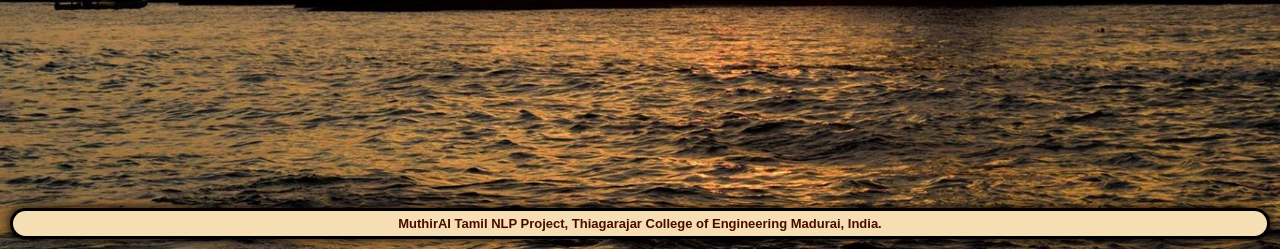
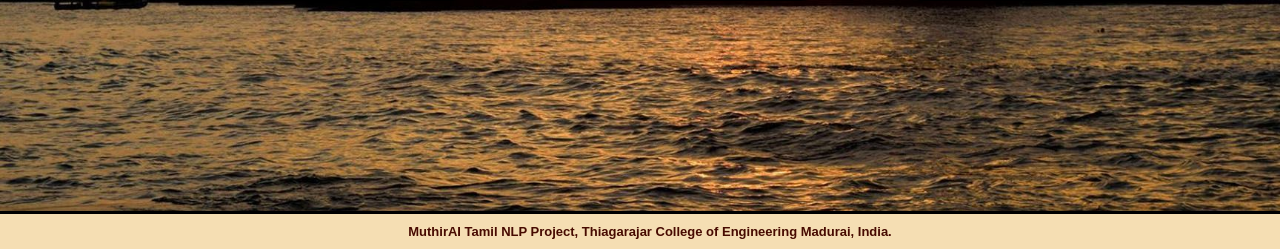
Before and after one commit to SethupathyRajan/thirukkural, a Flask app: template templates/index.html in a window 1280 px wide. Shown: the part 551-800 px from the top of the page. Run offline with Flask 3, Linux system fonts and the light colour scheme; the template is opened without the code that fills it, so the values that code supplies are empty; some web fonts are replaced.

Commit message:
Update basicStyle.css

```diff
--- a/static/css/basicStyle.css
+++ b/static/css/basicStyle.css
@@ -141,14 +141,15 @@ nav ul {
 
 /* FOOTER - Now it stays at the bottom */
 footer {
+    width: 100%;
+    margin: 0;
+    padding: 10px;
     background-color: wheat;
-    border-radius: 50px;
-    border: 3px solid black;
+    border-top: 3px solid black;
     text-align: center;
-    margin: 10px;
-    padding: 5px;
-    box-shadow: 0px 0px 10px 2px rgba(0, 0, 0, 0.753);
+    box-shadow: 0px -2px 10px rgba(0, 0, 0, 0.3);
     font-weight: bold;
     color: #470a00;
     font-size: small;
+    border-radius: 0; /* Optional for mobile */
 }
```
